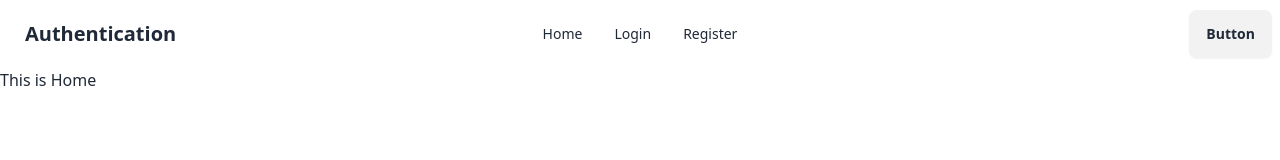
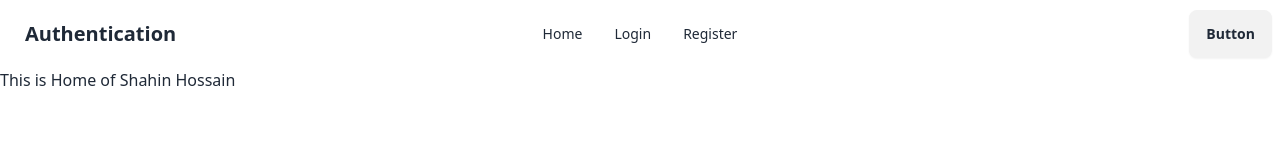
Before and after one commit to shahin-hossain-dev/auth-react-firebase, a React (Vite) app: page / in a window 1280 px wide. Shown: the top 160 px of the page. Built offline with nearby package versions, Linux system fonts and the light colour scheme.

Commit message:
51-3 Create User Context for Shared authentication

```diff
--- a/package.json
+++ b/package.json
@@ -13,6 +13,7 @@
     "firebase": "^10.10.0",
     "localforage": "^1.10.0",
     "match-sorter": "^6.3.4",
+    "prop-types": "^15.8.1",
     "react": "^18.2.0",
     "react-dom": "^18.2.0",
     "react-router-dom": "^6.22.3",
--- a/src/components/Home.jsx
+++ b/src/components/Home.jsx
@@ -1,10 +1,14 @@
+import { useContext } from "react";
+import { AuthContext } from "../providers/AuthProvider";
+
 const Home = () => {
+  const { name } = useContext(AuthContext);
+  console.log(name);
   return (
     <div>
-      <h2>This is Home</h2>
+      <h2>This is Home of {name}</h2>
     </div>
   );
 };
 
 export default Home;
-<h2>This is Home</h2>;
--- a/src/main.jsx
+++ b/src/main.jsx
@@ -7,6 +7,7 @@
 import Home from "./components/Home.jsx";
 import Login from "./components/Login.jsx";
 import Register from "./components/Register.jsx";
+import AuthProvider from "./providers/AuthProvider.jsx";
 
 const router = createBrowserRouter([
   {
@@ -30,6 +31,8 @@
 ]);
 ReactDOM.createRoot(document.getElementById("root")).render(
   <React.StrictMode>
-    <RouterProvider router={router} />
+    <AuthProvider>
+      <RouterProvider router={router} />
+    </AuthProvider>
   </React.StrictMode>
 );
--- /dev/null
+++ b/src/providers/AuthProvider.jsx
@@ -0,0 +1,26 @@
+import { createContext } from "react";
+import PropTypes from "prop-types";
+export const AuthContext = createContext(null);
+
+const AuthProvider = ({ children }) => {
+  const authInfo = {
+    name: "Shahin Hossain",
+  };
+  return (
+    <div>
+      <AuthContext.Provider value={authInfo}>{children}</AuthContext.Provider>
+    </div>
+  );
+};
+AuthProvider.propTypes = {
+  children: PropTypes.element,
+};
+export default AuthProvider;
+/**
+ * 1. Create context
+ * 2. set provider with value
+ * 3. use the auth provider in the main.jsx file
+ * 4. access children in the AuthProvider component and use it in the middle of the provider
+ *
+ *
+ */
```
Also changed, not shown: 1 other file (tests, documents, lock files or other folders).
